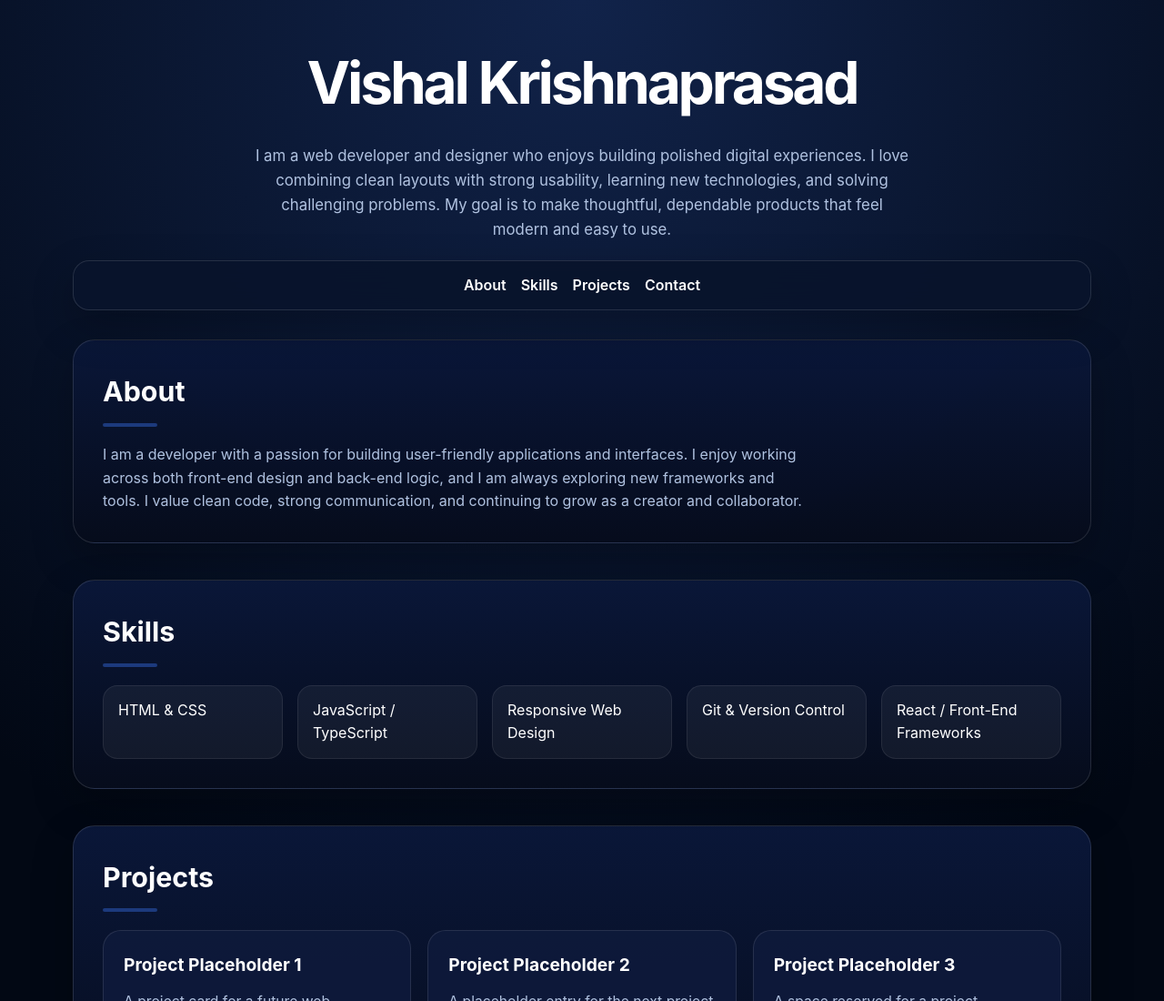
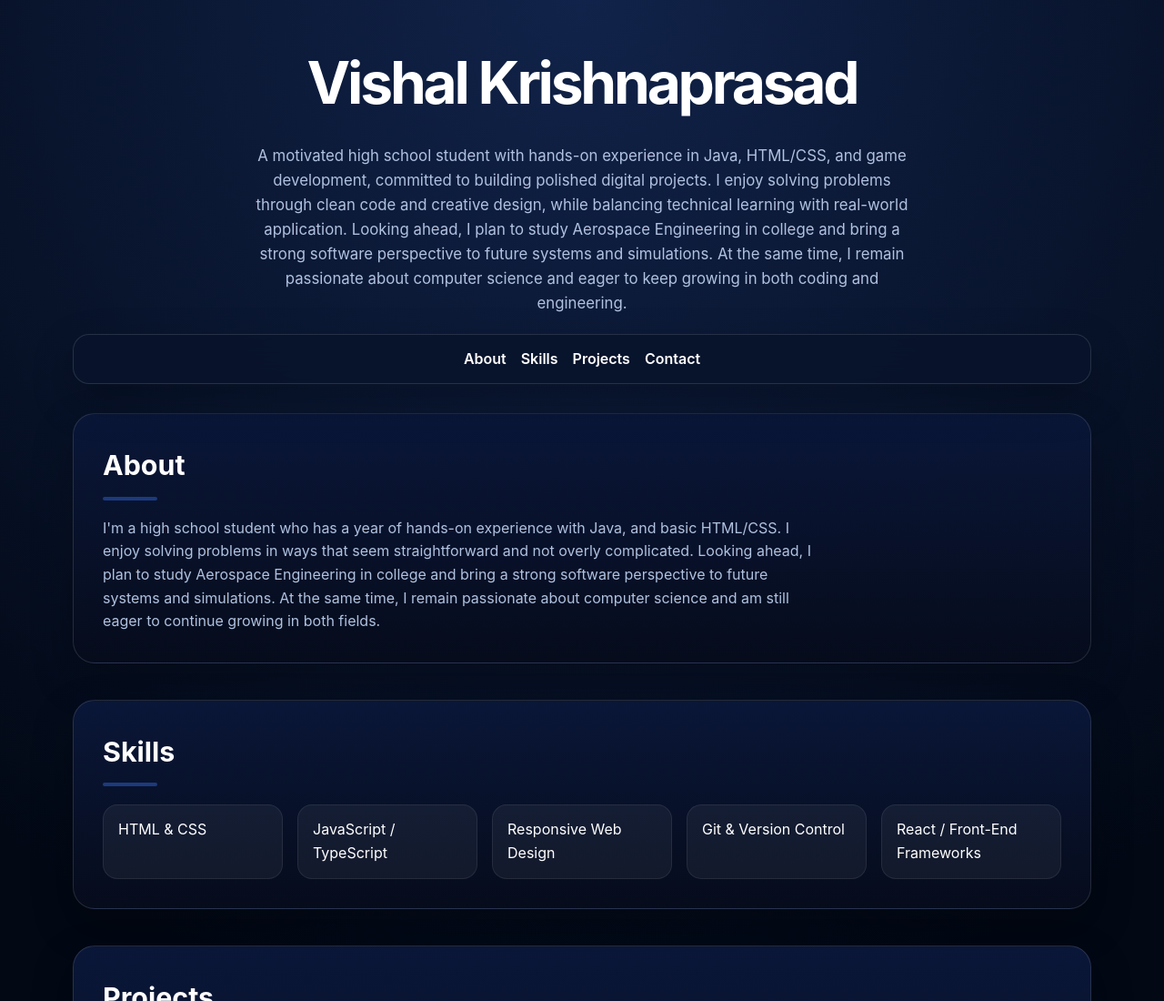
Before and after one commit to vishal-krishnaprasad/vishal-krishnaprasad.github.io, a plain HTML site: page index.html in a window 1280 px wide. Shown: the top 1100 px of the page at 91% size. Drawn offline with Linux system fonts and the light colour scheme.

Commit message:
update 2 day 2

```diff
--- a/index.html
+++ b/index.html
@@ -217,7 +217,7 @@
 <body>
   <header>
     <h1>Vishal Krishnaprasad</h1>
-    <p class="intro">I am a web developer and designer who enjoys building polished digital experiences. I love combining clean layouts with strong usability, learning new technologies, and solving challenging problems. My goal is to make thoughtful, dependable products that feel modern and easy to use.</p>
+    <p class="intro">A motivated high school student with hands-on experience in Java, HTML/CSS, and game development, committed to building polished digital projects. I enjoy solving problems through clean code and creative design, while balancing technical learning with real-world application. Looking ahead, I plan to study Aerospace Engineering in college and bring a strong software perspective to future systems and simulations. At the same time, I remain passionate about computer science and eager to keep growing in both coding and engineering.</p>
   </header>
 
   <nav>
@@ -232,7 +232,7 @@
   <main>
     <section id="about">
       <h2>About</h2>
-      <p class="about-text">I am a developer with a passion for building user-friendly applications and interfaces. I enjoy working across both front-end design and back-end logic, and I am always exploring new frameworks and tools. I value clean code, strong communication, and continuing to grow as a creator and collaborator.</p>
+      <p class="about-text">I'm a high school student who has a year of hands-on experience with Java, and basic HTML/CSS. I enjoy solving problems in ways that seem straightforward and not overly complicated. Looking ahead, I plan to study Aerospace Engineering in college and bring a strong software perspective to future systems and simulations. At the same time, I remain passionate about computer science and am still eager to continue growing in both fields.</p>
     </section>
 
     <section id="skills">
```
